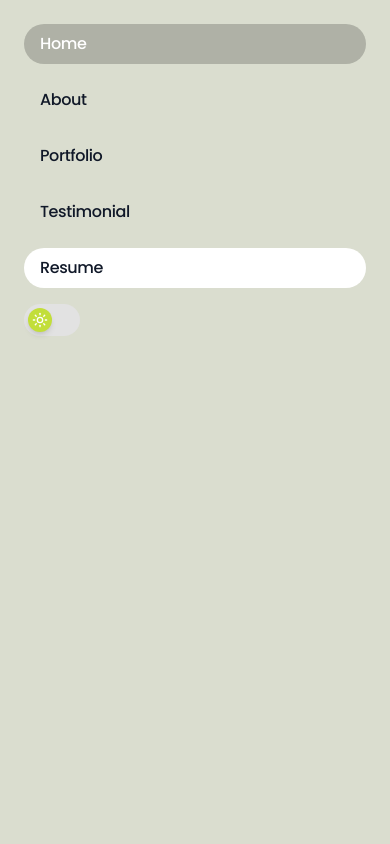
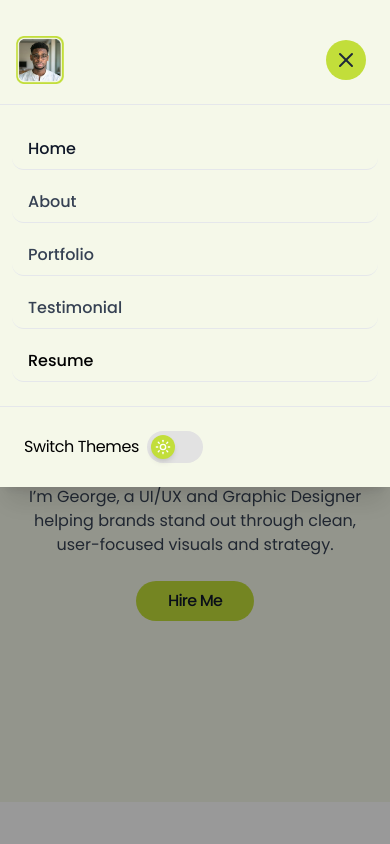
Before and after one commit to Forsyth01/Emgee-Portfolio-Website, a React (Vite) app: page / in a window 390 px wide. Both pictures are taken after a click on the button "Toggle menu". Shown: the top 844 px of the page. Built offline with nearby package versions, Linux system fonts and the light colour scheme.

Commit message:
animation update

```diff
--- a/src/components/About.jsx
+++ b/src/components/About.jsx
@@ -6,9 +6,9 @@ const About = () => {
   return (
     <div
       id="about"
-      className="dark:bg-[#1A1A19] transition-colors duration-700 "
+      className="md:dark:bg-[#1A1A19] dark:bg-[#2A2A28] transition-colors duration-700 "
     >
-      <div className="md:flex items-center justify-center gap-10 w-[90%] m-auto py-20">
+      <div className="md:flex items-center justify-center gap-10 w-[90%] m-auto md:py-20 py-10">
         <div className="xl:bg-[#F6F6F3] dark:bg-[#2A2A28] rounded-2xl md:p-6 transition-colors duration-700 2xl:w-[671px]">
           <h2 className="text-3xl font-semibold tracking-tighter ml-2 mb-6 text-gray-900 dark:text-white">
             About Me
--- a/src/components/MobileSidebar.jsx
+++ b/src/components/MobileSidebar.jsx
@@ -1,41 +1,95 @@
-import React from "react";
+import React, { useEffect } from "react";
+import { X } from "lucide-react";
 import ThemeToggle from "./ThemeToggle";
 
-const MobileSidebar = ({ isOpen, navLinks, activeLink, setActiveLink, onClose }) => {
+const MobileSidebar = ({
+  isOpen,
+  navLinks,
+  activeLink,
+  setActiveLink,
+  onClose,
+}) => {
+
+     // ✅ Lock body scroll when sidebar is open
+  useEffect(() => {
+    if (isOpen) {
+      document.body.style.overflow = "hidden";
+    } else {
+      document.body.style.overflow = "auto";
+    }
+
+    // Cleanup on unmount
+    return () => {
+      document.body.style.overflow = "auto";
+    };
+  }, [isOpen]);
+
   return (
     <div
-      className={`${
-        isOpen ? "translate-x-0" : "translate-x-full"
-      } fixed top-0 right-0 h-full w-full bg-[#F5F8E9] shadow-lg md:hidden transition-transform duration-300 ease-in-out z-40`}
+      className={`fixed inset-0 z-40 md:hidden transition-all duration-300 ease-in-out ${
+        isOpen ? "translate-y-0" : "-translate-y-full"
+      }`}
     >
-      <div className="flex flex-col items-start p-6 bg-[#daddcf] h-full">
-        {/* Nav Links */}
-        <ul className="flex flex-col gap-4 w-full">
+      {/* Background overlay */}
+      <div
+        className={`absolute inset-0 bg-black/40 transition-opacity duration-300 ${
+          isOpen ? "opacity-100" : "opacity-0 pointer-events-none"
+        }`}
+        onClick={onClose}
+      />
+
+      {/* Sidebar container (top dropdown style) */}
+      <div
+        className={`absolute pt-4  top-0 left-0 w-full bg-[#F5F8E9] shadow-xl flex flex-col transform transition-transform duration-300 ${
+          isOpen ? "translate-y-0" : "-translate-y-full"
+        }`}
+      >
+        {/* Header with close button */}
+        <div className="flex items-center justify-between px-4 py-4  border-b border-gray-200">
+          {/* <h2 className="text-lg font-semibold tracking-tight text-gray-800">Menu</h2> */}
+          <img src="/images/profilepic.png" alt="" className="h-12" />
+          <button
+            onClick={onClose}
+            className="p-2 rounded-full transition"
+          >
+            <X size={40} className="text-gray-800 bg-[#C2DE3A] rounded-full p-2" />
+          </button>
+        </div>
+
+        {/* Nav links */}
+        <ul className="flex flex-col gap-3 py-6 px-3 flex-grow overflow-y-auto">
           {navLinks.map((link) => (
             <li key={link.label}>
               <a
                 href={link.href}
                 {...(link.download ? { download: true } : {})}
-                className={`block px-4 py-2 text-base font-medium tracking-tight transition-colors duration-200 ${
+                className={`block px-4 py-2 text-base font-medium rounded-xl transition border-b border-gray-200 ${
                   link.isButton
-                    ? "bg-white text-gray-900 rounded-full hover:bg-gray-100"
+                    ? ""
                     : activeLink === link.href
-                    ? "text-white bg-black/20 rounded-full"
-                    : "text-gray-900 hover:text-white hover:bg-black/10 rounded-full"
+                    ? " text-gray-900 "
+                    : "text-gray-700   hover:text-gray-900 "
                 }`}
                 onClick={() => {
                   if (!link.download) {
                     setActiveLink(link.href);
                   }
-                  onClose(); // close sidebar on link click
+                  onClose();
                 }}
               >
                 {link.label}
               </a>
             </li>
           ))}
-          <ThemeToggle/>
         </ul>
+
+        {/* Footer with theme toggle */}
+        <div className="p-6 border-t border-gray-200">
+          <div className="flex items-center gap-2">
+            <h1 className="tracking-tight">Switch Themes</h1>
+            <ThemeToggle />
+          </div>
+        </div>
       </div>
     </div>
   );
--- a/src/components/MyApproach.jsx
+++ b/src/components/MyApproach.jsx
@@ -4,7 +4,7 @@ const MyApproach = () => {
   return (
     <div>
       <div className="bg-[#C2DE3A]  p-4 rounded-2xl space-y-4 transition-colors duration-700">
-        <h1 className="xl:text-2xl text-black font-semibold tracking-tighter ">
+        <h1 className=" text-2xl text-black font-semibold tracking-tighter ">
           My Approach
         </h1>
         <p className="font-medium  text-black">
--- a/src/components/Navbar.jsx
+++ b/src/components/Navbar.jsx
@@ -44,10 +44,10 @@ const Navbar = () => {
       <nav className="fixed w-full z-10 top-0 py-4 sm:py-0 backdrop-blur-s">
         <div className="py-4 relative">
           {/* Toggle Button for Mobile */}
-          <div className="md:hidden flex justify-between item-center mx-4">
+          <div className="md:hidden flex justify-between item-center mx-3">
             <img src="/images/mobilehead.png" alt="" className="h-12" />
             <button
-              className="text-gray-900 dark:text-white focus:outline-none"
+              className="text-black bg-[#C2DE3A] rounded-full px-2 dark:text-black focus:outline-none"
               onClick={() => setIsOpen(!isOpen)}
               aria-label="Toggle menu"
             >
--- a/src/components/Portfolio.jsx
+++ b/src/components/Portfolio.jsx
@@ -14,7 +14,7 @@ const Portfolio = () => {
           Portfolio / Case Studies
         </h1>
 
-        <div className="grid grid-cols-1 md:grid-cols-2 lg:grid-cols-3 2xl:grid-cols-4 gap-6 mt-6 place-items-center">
+        <div className="grid grid-cols-1 md:grid-cols-2 lg:grid-cols-3 2xl:grid-cols-4 gap-6 space-y-6 md:space-y-0 mt-6 place-items-center">
           {projects.map((project, index) => (
             <Link
               key={project.id}
--- a/src/components/Skills&Tools.jsx
+++ b/src/components/Skills&Tools.jsx
@@ -25,7 +25,7 @@ const SkillsAndTools = () => {
         {skills.map((skill, index) => (
           <li
             key={index}
-            className="flex items-center gap-2 bg-[#F5F8E9] dark:bg-[#3A3A38] rounded-full px-4 py-2 font-medium tracking-tight text-md text-gray-900 dark:text-gray-200 transition-colors duration-700"
+            className="flex items-center gap-2 bg-[#F5F8E9] dark:bg-[#3A3A38] rounded-full px-4 md:py-2 py-1 font-medium tracking-tight md:text-md text-sm text-gray-900 dark:text-gray-200 transition-colors duration-700"
           >
             {skill.icon && (
               <img
--- a/src/pages/Projects.jsx
+++ b/src/pages/Projects.jsx
@@ -14,10 +14,10 @@ const Projects = () => {
         <div className="py-10 text-center font-semibold xl:text-4xl text-2xl tracking-tight">
           <h1 className="dark:text-white">
             Check out some of my works <br />
-            carefully crafted with Love and <br /> dedication.
+            carefully crafted with Love and <br className="hidden md:flex"/> dedication.
           </h1>
         </div>
-        <div className="grid grid-cols-1 md:grid-cols-2 lg:grid-cols-3 2xl:grid-cols-4 gap-6 mt-6 place-items-center">
+        <div className="grid grid-cols-1 md:grid-cols-2 lg:grid-cols-3 2xl:grid-cols-4 gap-6 mt-6 space-y-6 md:space-y-0 place-items-center">
           {projects.map((project, index) => (
             <Link
               key={project.id}
```
